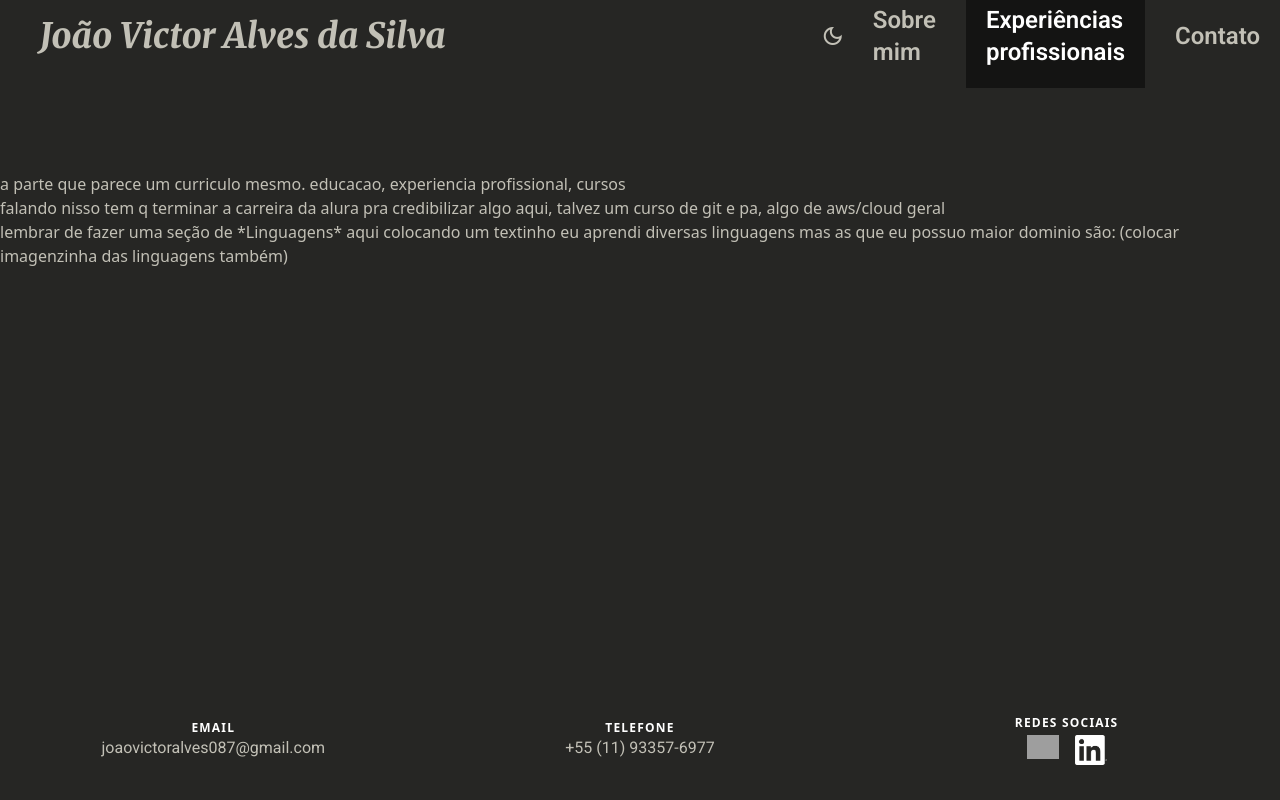
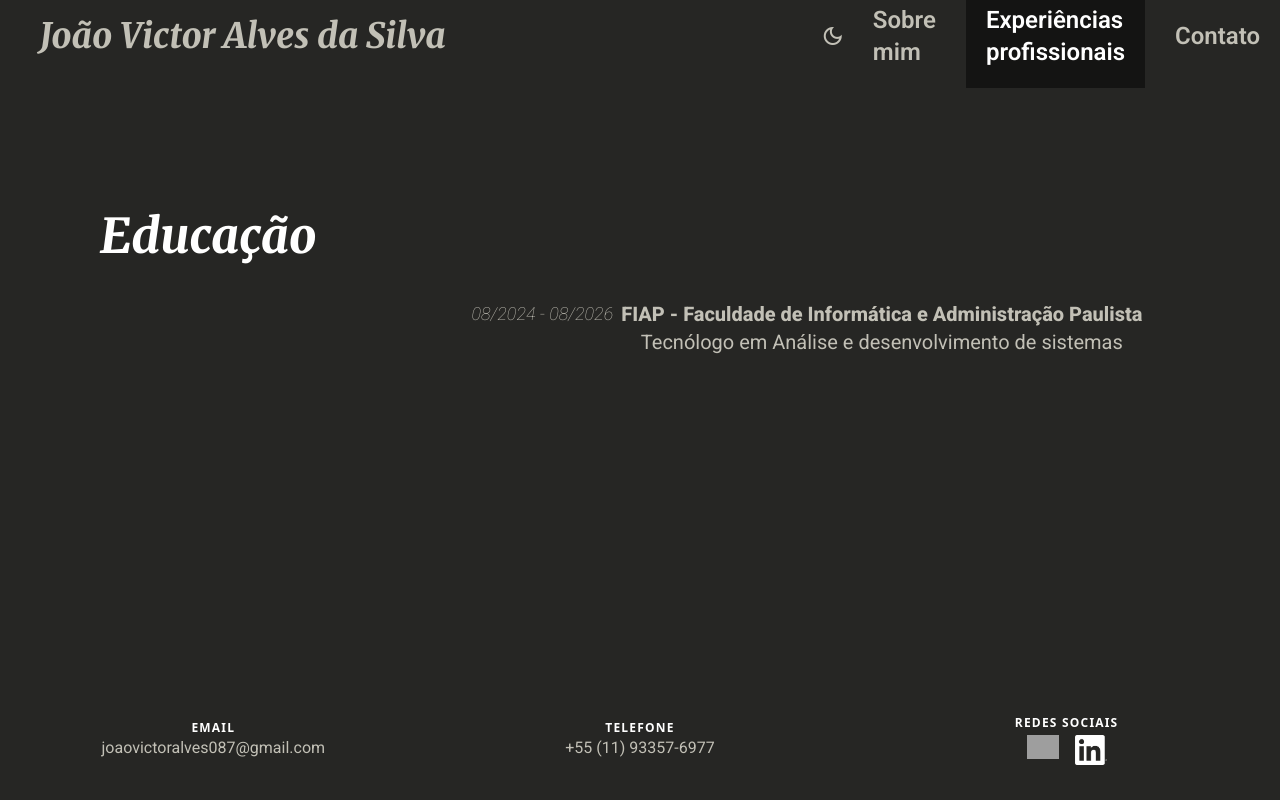
Before and after one commit to JoaoVictor087/personal-website, an Angular app: page /professional in a window 1280 px wide. Built offline with nearby package versions, Linux system fonts and the light colour scheme; grey boxes are pictures that could not be loaded.

Commit message:
Primeira ideia do professional page

```diff
--- a/src/app/app.html
+++ b/src/app/app.html
@@ -1,7 +1,7 @@
 <div class="flex flex-col min-h-screen">
   <app-header></app-header>
 
-  <main class="flex justify-center mt-25 grow">
+  <main class="mt-25 grow">
     <router-outlet></router-outlet>
   </main>
   <app-footer class="mt-20"></app-footer>
--- a/src/app/app.routes.ts
+++ b/src/app/app.routes.ts
@@ -1,13 +1,11 @@
 import { Routes } from '@angular/router';
 import {Contact} from './pages/contact/contact';
 import {Professional} from './pages/professional/professional';
-import {Resume} from './pages/resume/resume';
 import {Home} from './pages/home/home';
 
 export const routes: Routes = [
   {path: "", component: Home},
   {path: "contact", component: Contact},
   {path: "professional", component: Professional},
-  {path: "resume", component: Resume},
   {path: "**", redirectTo: ""}
 ];
--- a/src/app/pages/home/home.html
+++ b/src/app/pages/home/home.html
@@ -1,4 +1,4 @@
-<section class="flex flex-row">
+<section class="flex flex-row justify-center">
   <div class="relative flex h-120 w-120 overflow-hidden rounded-full border-4 border-white shadow-xl">
     <img ngSrc="/me.jpg" alt="Eu e um felino" height="3456" width="4608" priority
          class="h-full w-full object-cover object-bottom
--- a/src/app/pages/professional/professional.html
+++ b/src/app/pages/professional/professional.html
@@ -1,7 +1,42 @@
+<section class="flex flex-col px-25 py-10">
+  <div class="flex flex-row flex-wrap justify-between items-start">
+    <div class="justify-end">
+      <h1 class="font-merriweather text-5xl text-text-select">Educação</h1>
+    </div>
+    <div class="font-roboto grid grid-cols-2 space-x-2 mt-10">
+      <div class="text-end italic text-lg font-thin">
+        <p>08/2024 - 08/2026</p>
+      </div>
+      <div class="text-center text-xl">
+        <p class="font-extrabold">FIAP - Faculdade de Informática e Administração Paulista</p>
+        <p>Tecnólogo em Análise e desenvolvimento de sistemas</p>
+      </div>
+    </div>
+  </div>
+</section>
+
+<!--
 <div>
+  <h1>Cursos e certificações</h1>
+</div>
+<div>
+  <h1 class="font-merriweather text-5xl text-text-select">Experiência Profissional</h1>
+</div>
+<div>
+  <h1 class="font-merriweather text-5xl text-text-select">Linguagens e Habilidades</h1>
+</div>
+<div>
+  <h1 class="font-merriweather text-5xl text-text-select">Idiomas</h1>
+</div>
+</section>
+-->
+
+<!--<div>
   <p>a parte que parece um curriculo mesmo. educacao, experiencia profissional, cursos</p>
   <p> falando nisso tem q terminar a carreira da alura pra credibilizar algo aqui, talvez um curso de git e pa, algo de
     aws/cloud geral</p>
   <p> lembrar de fazer uma seção de *Linguagens* aqui colocando um textinho eu aprendi diversas linguagens mas as que eu possuo maior dominio são:
   (colocar imagenzinha das linguagens também)</p>
 </div>
+<botao pra baixar o pdf do curriculo, nao sei como fazer isso ainda>
+-->
--- a/src/app/pages/resume/resume.html
+++ /dev/null
@@ -1 +0,0 @@
-<p>resume works!</p>
```
Also changed, not shown: src/app/pages/resume/resume.ts (deleted, +0 -10 lines), 1 other file (tests, documents, lock files or other folders).
